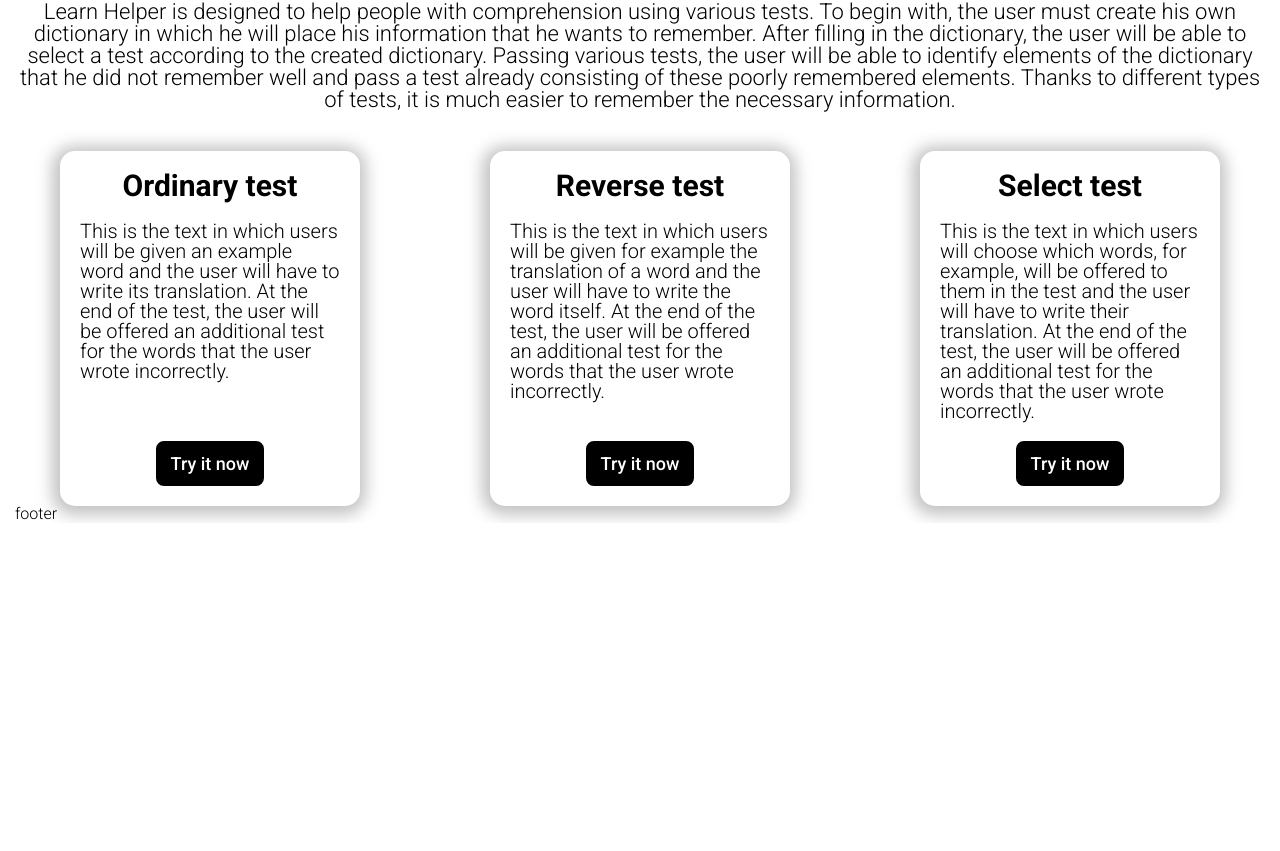
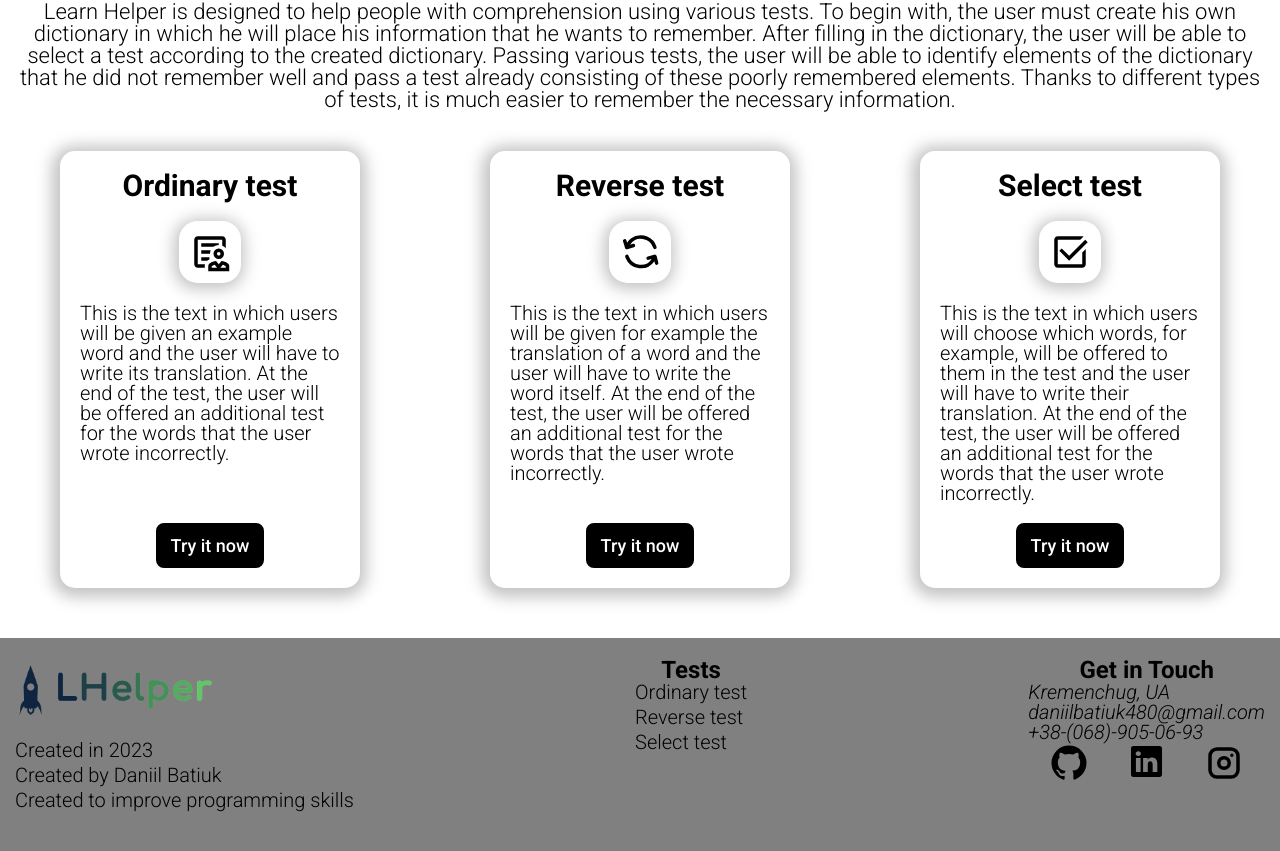
Before and after one commit to DaniilBatiuk/Remember_Helper, a Next.js app in the folder client/: page / in a window 1280 px wide. Shown: the part 929-1780 px from the top of the page. Before the commit the page ends 1452 px from the top, so only its background shows below. Built offline with nearby package versions, Linux system fonts and the light colour scheme.

Commit message:
home & footer

```diff
--- a/client/src/components/Footer/Footer.scss
+++ b/client/src/components/Footer/Footer.scss
@@ -0,0 +1,59 @@
+.footer {
+  background-color: gray;
+  padding-bottom: 50px;
+  &__container {
+    display: flex;
+    justify-content: space-between;
+    flex-wrap: wrap;
+    margin-top: 20px;
+    font-size: 20px;
+  }
+}
+.column {
+  display: flex;
+  flex-direction: column;
+  align-items: center;
+
+  & a {
+    align-self: flex-start;
+  }
+
+  &__logo {
+    width: 200px;
+  }
+
+  &__texts {
+    margin-top: 20px;
+    display: flex;
+    flex-direction: column;
+    row-gap: 5px;
+  }
+
+  &__text {
+  }
+
+  &__title {
+    font-weight: 600;
+    font-size: 24px;
+  }
+
+  &__list {
+    display: flex;
+    flex-direction: column;
+    row-gap: 5px;
+  }
+
+  &__list-item {
+  }
+  &__contacts {
+  }
+}
+.contacts {
+  &__contact {
+  }
+  &__links {
+    display: flex;
+    align-items: center;
+    justify-content: space-around;
+  }
+}
--- a/client/src/components/Footer/Footer.tsx
+++ b/client/src/components/Footer/Footer.tsx
@@ -1,9 +1,76 @@
 import React from 'react';
+import Logo from '../../../public/Logo.png';
+import './Footer.scss';
 
 const Footer: React.FC = () => {
   return (
     <footer className="footer">
-      <div className="header__container">footer</div>
+      <div className="footer__container">
+        <div className="footer__column column">
+          <a href="/">
+            <img src={Logo.src} alt="Logo" className="column__logo" />
+          </a>
+          <div className="column__texts">
+            <p className="column__text">Created in 2023</p>
+            <p className="column__text">Created by Daniil Batiuk</p>
+            <p className="column__text">Created to improve programming skills</p>
+          </div>
+        </div>
+        <div className="footer__column column">
+          <h2 className="column__title">Tests</h2>
+          <ul className="column__list">
+            <li className="column__list-item">Ordinary test</li>
+            <li className="column__list-item">Reverse test</li>
+            <li className="column__list-item">Select test</li>
+          </ul>
+        </div>
+        <div className="footer__column column">
+          <h2 className="column__title">Get in Touch</h2>
+          <address className="column__contacts contacts">
+            <div className="contacts__contact fa fa-home"> Kremenchug, UA</div>
+            <div className="contacts__contact fa fa-envelope"> daniilbatiuk480@gmail.com</div>
+            <div className="contacts__contact fa fa-phone"> +38-(068)-905-06-93</div>
+            <div className="contacts__links">
+              <a href="https://github.com/DaniilBatiuk">
+                <svg xmlns="http://www.w3.org/2000/svg" width="42" height="42" viewBox="0 0 24 24">
+                  <path
+                    fill="currentColor"
+                    d="M12 2A10 10 0 0 0 2 12c0 4.42 2.87 8.17 6.84 9.5c.5.08.66-.23.66-.5v-1.69c-2.77.6-3.36-1.34-3.36-1.34c-.46-1.16-1.11-1.47-1.11-1.47c-.91-.62.07-.6.07-.6c1 .07 1.53 1.03 1.53 1.03c.87 1.52 2.34 1.07 2.91.83c.09-.65.35-1.09.63-1.34c-2.22-.25-4.55-1.11-4.55-4.92c0-1.11.38-2 1.03-2.71c-.1-.25-.45-1.29.1-2.64c0 0 .84-.27 2.75 1.02c.79-.22 1.65-.33 2.5-.33c.85 0 1.71.11 2.5.33c1.91-1.29 2.75-1.02 2.75-1.02c.55 1.35.2 2.39.1 2.64c.65.71 1.03 1.6 1.03 2.71c0 3.82-2.34 4.66-4.57 4.91c.36.31.69.92.69 1.85V21c0 .27.16.59.67.5C19.14 20.16 22 16.42 22 12A10 10 0 0 0 12 2Z"
+                  />
+                </svg>
+              </a>
+              <a href="https://www.linkedin.com/in/daniil-batiuk-59a923271/">
+                <svg
+                  xmlns="http://www.w3.org/2000/svg"
+                  width="35"
+                  height="35"
+                  viewBox="0 0 16 16"
+                  style={{ paddingTop: '4px' }}
+                >
+                  <path
+                    fill="currentColor"
+                    d="M0 1.146C0 .513.526 0 1.175 0h13.65C15.474 0 16 .513 16 1.146v13.708c0 .633-.526 1.146-1.175 1.146H1.175C.526 16 0 15.487 0 14.854V1.146zm4.943 12.248V6.169H2.542v7.225h2.401zm-1.2-8.212c.837 0 1.358-.554 1.358-1.248c-.015-.709-.52-1.248-1.342-1.248c-.822 0-1.359.54-1.359 1.248c0 .694.521 1.248 1.327 1.248h.016zm4.908 8.212V9.359c0-.216.016-.432.08-.586c.173-.431.568-.878 1.232-.878c.869 0 1.216.662 1.216 1.634v3.865h2.401V9.25c0-2.22-1.184-3.252-2.764-3.252c-1.274 0-1.845.7-2.165 1.193v.025h-.016a5.54 5.54 0 0 1 .016-.025V6.169h-2.4c.03.678 0 7.225 0 7.225h2.4z"
+                  />
+                </svg>
+              </a>
+              <a href="https://www.instagram.com/danil_batyuk/">
+                <svg xmlns="http://www.w3.org/2000/svg" width="42" height="42" viewBox="0 0 24 24">
+                  <g
+                    fill="none"
+                    stroke="currentColor"
+                    stroke-linecap="round"
+                    stroke-linejoin="round"
+                    stroke-width="2"
+                  >
+                    <path d="M4 8a4 4 0 0 1 4-4h8a4 4 0 0 1 4 4v8a4 4 0 0 1-4 4H8a4 4 0 0 1-4-4z" />
+                    <path d="M9 12a3 3 0 1 0 6 0a3 3 0 1 0-6 0m7.5-4.5v.01" />
+                  </g>
+                </svg>
+              </a>
+            </div>
+          </address>
+        </div>
+      </div>
     </footer>
   );
 };
--- a/client/src/components/Home/Home.scss
+++ b/client/src/components/Home/Home.scss
@@ -1,9 +1,11 @@
 .home {
   margin-top: 50px;
+  margin-bottom: 50px;
   display: flex;
   justify-content: center;
   align-items: center;
   flex-direction: column;
+
   &__title {
     font-size: clamp(45px, 4vw, 50px);
     font-weight: 700;
@@ -76,4 +78,13 @@
       background-color: rgb(221, 221, 221);
     }
   }
+
+  &__icon {
+    border-radius: 30%;
+    padding: 10px;
+    box-shadow: -1px 2px 16px 4px rgba(173, 173, 173, 0.74);
+    display: flex;
+    justify-content: center;
+    align-items: center;
+  }
 }
--- a/client/src/components/Home/Home.tsx
+++ b/client/src/components/Home/Home.tsx
@@ -18,6 +18,14 @@ const Home: React.FC = () => {
       <div className="home__tests">
         <div className="home__test test">
           <h2 className="test__title">Ordinary test</h2>
+          <div className="test__icon">
+            <svg xmlns="http://www.w3.org/2000/svg" width="42" height="42" viewBox="0 0 24 24">
+              <path
+                fill="currentColor"
+                d="M17 16q-1.25 0-2.125-.875T14 13q0-1.25.875-2.125T17 10q1.25 0 2.125.875T20 13q0 1.25-.875 2.125T17 16Zm0-2q.425 0 .713-.288T18 13q0-.425-.288-.713T17 12q-.425 0-.713.288T16 13q0 .425.288.713T17 14Zm-6 9v-2.9q0-.525.25-.988t.7-.737q.8-.475 1.688-.788t1.812-.462L17 19l1.55-1.875q.925.15 1.8.463t1.675.787q.45.275.713.738T23 20.1V23H11Zm1.975-2h3.075l-1.35-1.65q-.45.125-.875.325t-.85.425v.9Zm4.975 0H21v-.9q-.4-.25-.825-.438t-.875-.312L17.95 21Zm-1.9 0Zm1.9 0ZM5 21q-.825 0-1.413-.588T3 19V5q0-.825.588-1.413T5 3h14q.825 0 1.413.588T21 5v5q-.4-.5-.875-.95T19 8.45V5H5v14h4.15q-.075.275-.113.55T9 20.1v.9H5ZM7 9h7q.65-.5 1.425-.75T17 8V7H7v2Zm0 4h5q0-.525.112-1.025t.313-.975H7v2Zm0 4h3.45q.275-.225.588-.4t.637-.325V15H7v2Zm-2 2V5v3.425V8v11Zm12-6Z"
+              />
+            </svg>
+          </div>
           <p className="test__text">
             This is the text in which users will be given an example word and the user will have to
             write its translation. At the end of the test, the user will be offered an additional
@@ -27,6 +35,19 @@ const Home: React.FC = () => {
         </div>
         <div className="home__test test">
           <h2 className="test__title">Reverse test</h2>
+          <div className="test__icon">
+            <svg
+              xmlns="http://www.w3.org/2000/svg"
+              width="42"
+              height="42"
+              viewBox="-1.5 -2.5 24 24"
+            >
+              <path
+                fill="currentColor"
+                d="m4.859 5.308l1.594-.488a1 1 0 0 1 .585 1.913l-3.825 1.17a1 1 0 0 1-1.249-.665L.794 3.413a1 1 0 1 1 1.913-.585l.44 1.441C5.555.56 10.332-1.035 14.573.703a9.381 9.381 0 0 1 5.38 5.831a1 1 0 1 1-1.905.608A7.381 7.381 0 0 0 4.86 5.308zm12.327 8.195l-1.775.443a1 1 0 1 1-.484-1.94l3.643-.909a.997.997 0 0 1 .61-.08a1 1 0 0 1 .84.75l.968 3.88a1 1 0 0 1-1.94.484l-.33-1.322a9.381 9.381 0 0 1-16.384-1.796l-.26-.634a1 1 0 1 1 1.851-.758l.26.633a7.381 7.381 0 0 0 13.001 1.25z"
+              />
+            </svg>
+          </div>
           <p className="test__text">
             This is the text in which users will be given for example the translation of a word and
             the user will have to write the word itself. At the end of the test, the user will be
@@ -36,6 +57,14 @@ const Home: React.FC = () => {
         </div>
         <div className="home__test test">
           <h2 className="test__title">Select test</h2>
+          <div className="test__icon">
+            <svg xmlns="http://www.w3.org/2000/svg" width="42" height="42" viewBox="0 0 24 24">
+              <path
+                fill="currentColor"
+                d="M5 21q-.825 0-1.413-.588T3 19V5q0-.825.588-1.413T5 3h14q.2 0 .375.038t.35.112L17.875 5H5v14h14v-6.65l2-2V19q0 .825-.588 1.413T19 21H5Zm6.525-4l-5.65-5.65l1.4-1.4l4.25 4.25L20.7 5.025L22.125 6.4L11.525 17Z"
+              />
+            </svg>
+          </div>
           <p className="test__text">
             This is the text in which users will choose which words, for example, will be offered to
             them in the test and the user will have to write their translation. At the end of the
```
